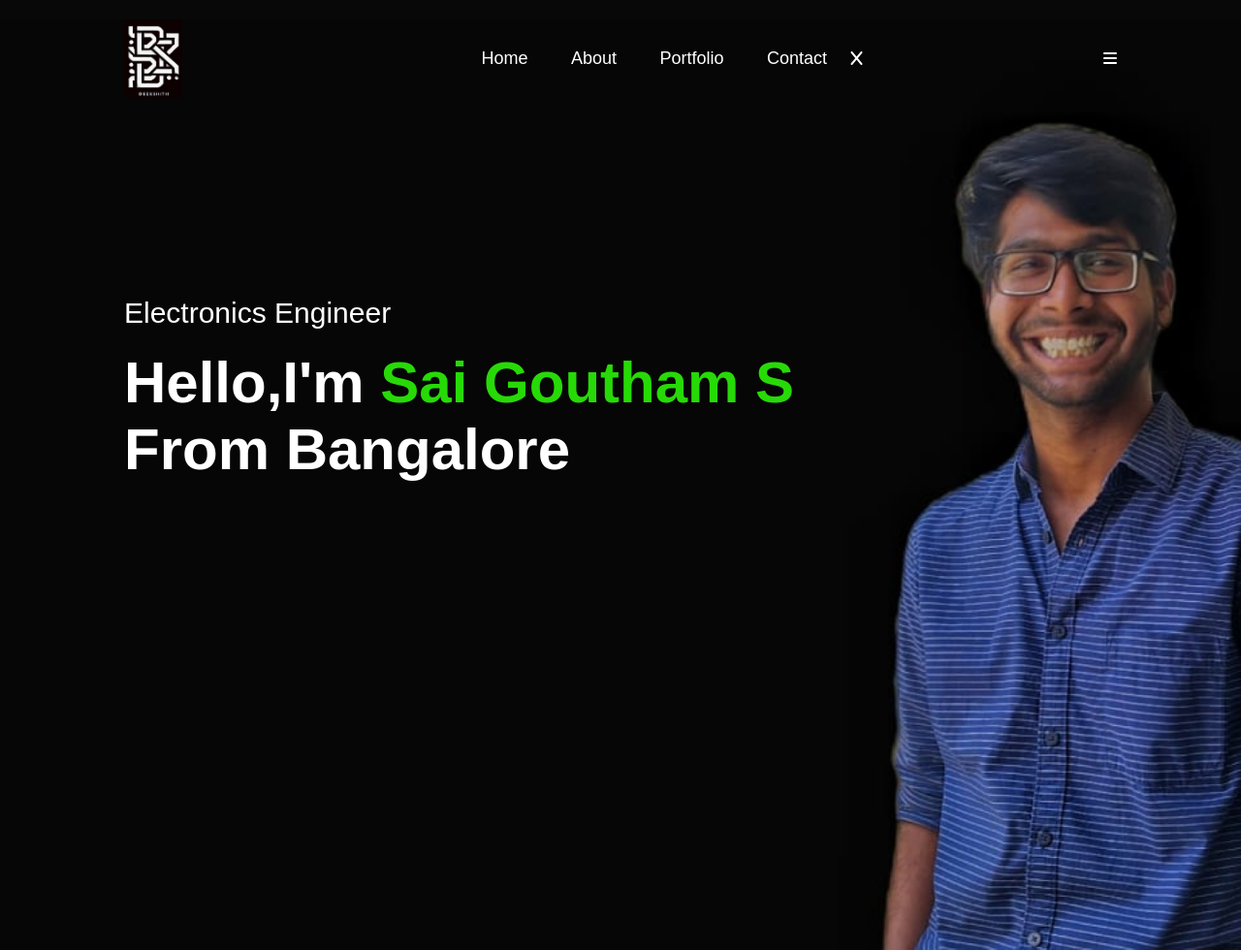
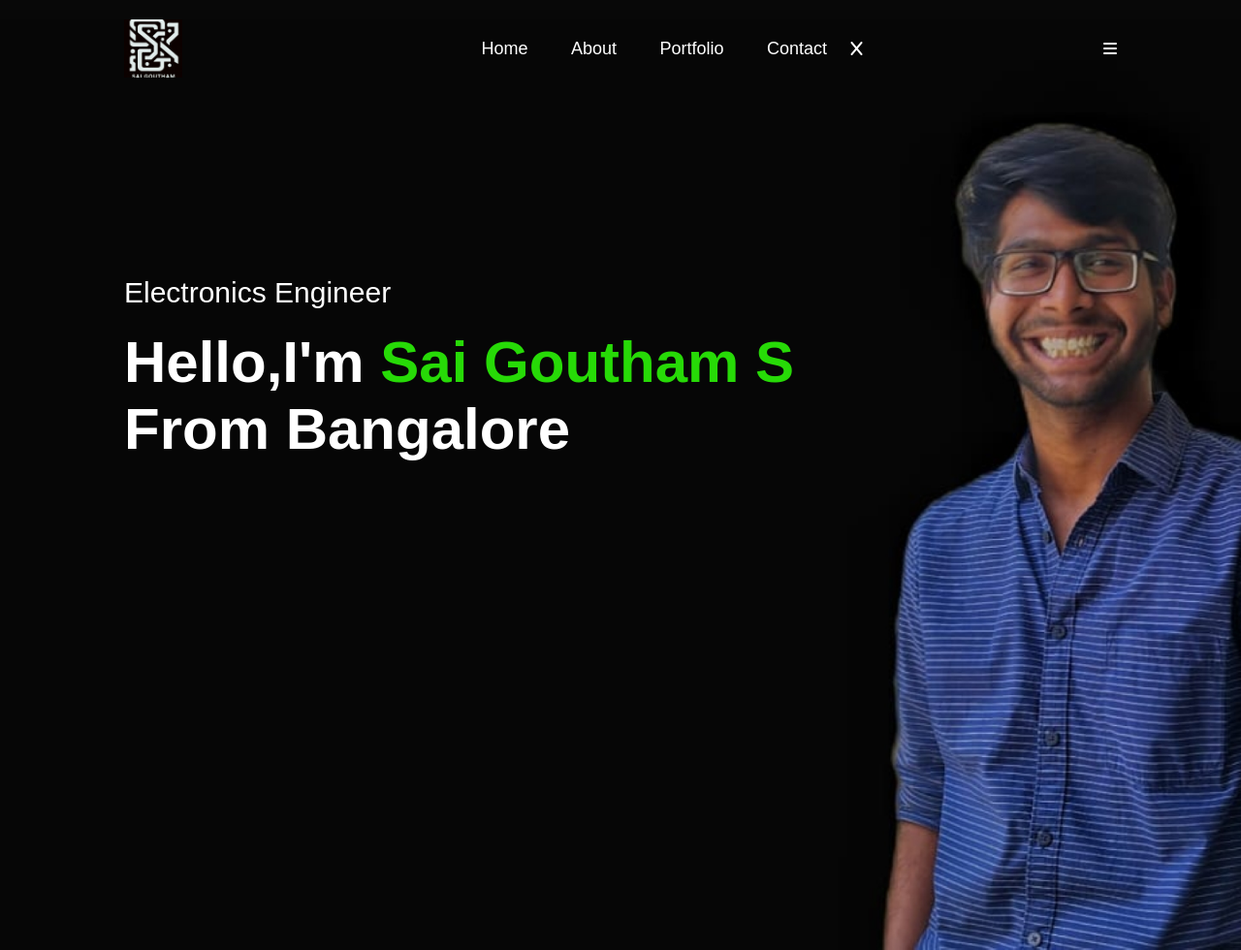
Before and after one commit to 27645/MyPortfolio26, a plain HTML site: page index.html in a window 1280 px wide. Shown: the top 980 px of the page at 97% size. Drawn offline with Linux system fonts and the light colour scheme.

Commit message:
Update index.html

```diff
--- a/index.html
+++ b/index.html
@@ -11,7 +11,7 @@
     <div id="header">
         <div class="container">
             <nav>
-                <img src="logo.jpg" class="logo">
+                <img src="logo.png" class="logo">
                 <ul id="sidemenu">
                     <li>
                        <li><a href="#header">Home</a></li>
```
